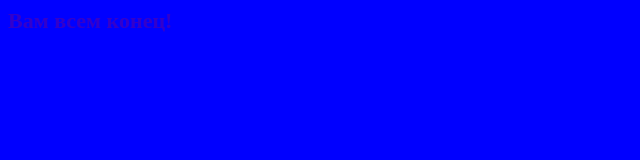
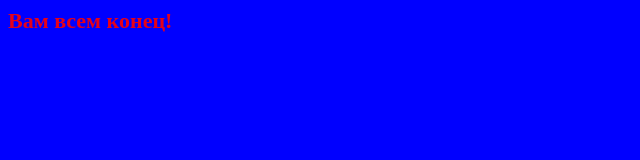
Before and after one commit to Klevino1/someth, a plain HTML site: page index.html in a window 1280 px wide. Shown: the whole page, without its empty margins (0-640 px from the left). Drawn offline with Linux system fonts and the light colour scheme.

Commit message:
Update index.html

```diff
--- a/index.html
+++ b/index.html
@@ -3,12 +3,13 @@
     <style>
       body {
         background-color: blue;
-        opacity: 0.2;
+        opacity: 0.9;
       }
       h1 {
         color: red;
         font-size: 22px;
         font-weight: bold;
+        margin: auto;
       }
     </style>
   </head>
```
